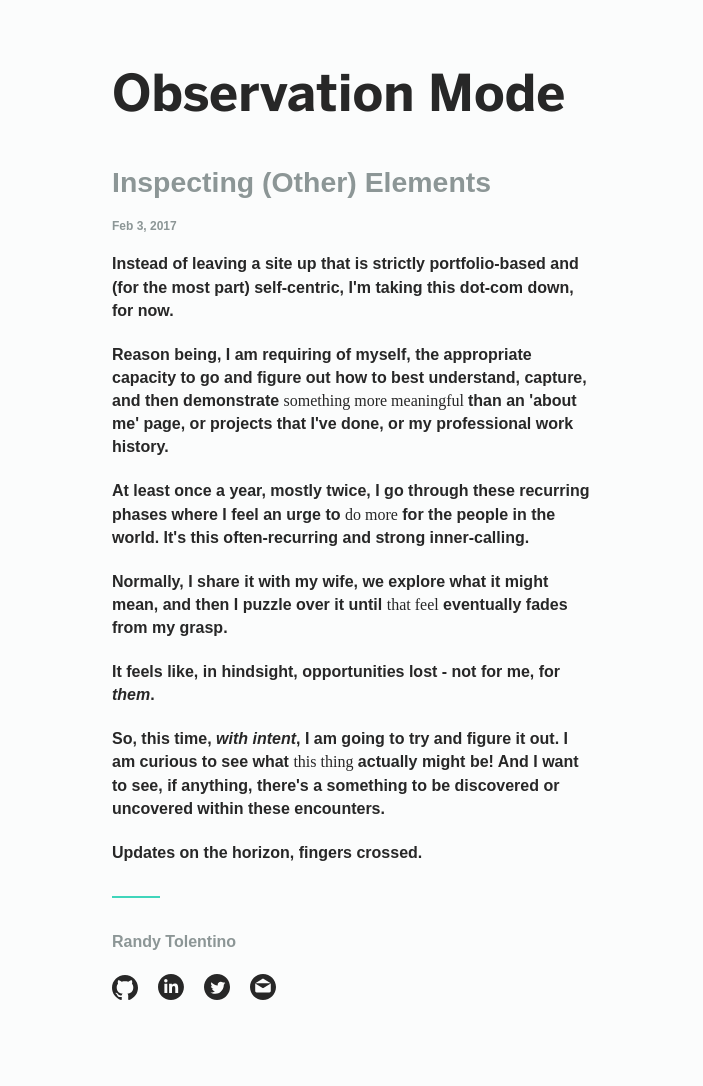
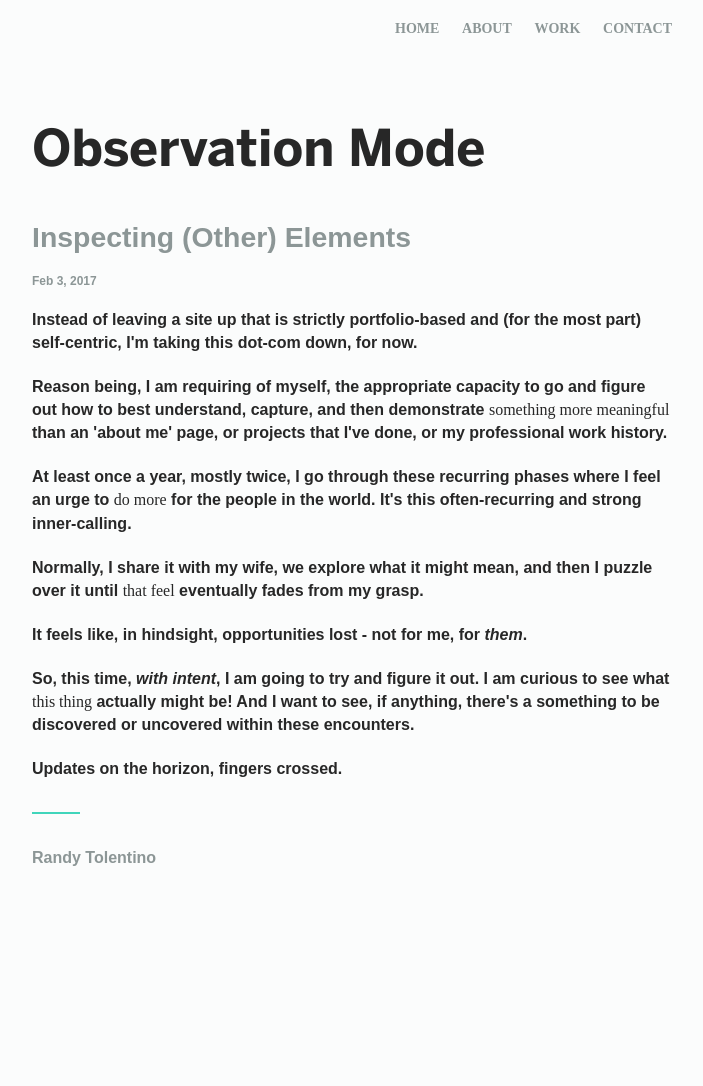
Before and after one commit to techtolentino/techtolentino.github.io, a Jekyll site: the page built from index.html, in a window 1280 px wide. Shown: the whole page, without its empty margins (288-991 px from the left). Built offline with Jekyll 4.4.1, drawn with Linux system fonts in a browser that asks for light colours; some web fonts are replaced; after the commit the page ends 954 px from its top, so only the background shows below that.

Commit message:
adding pages and nav

```diff
--- /dev/null
+++ b/_includes/header.html
@@ -0,0 +1,20 @@
+<header>
+    <div class="band band--header">
+        <div class="container container-md">
+            <ul class="nav-list">
+                <a href="/" class="nav-list--link">
+                    <li class="nav-list--item text--SMALL">Home</li>
+                </a>
+                <a href="/about" class="nav-list--link">
+                    <li class="nav-list--item text--SMALL">About</li>
+                </a>
+                <a href="/work" class="nav-list--link">
+                    <li class="nav-list--item text--SMALL">Work</li>
+                </a>
+                <a href="contact" class="nav-list--link"
+                    ><li class="nav-list--item text--SMALL">Contact</li>
+                </a>
+            </ul>
+        </div>
+    </div>
+</header>
--- a/_layouts/default.html
+++ b/_layouts/default.html
@@ -2,6 +2,13 @@
 <html class="no-js" lang="">
     {% include head.html %}
     <body>
-        {{content}}
+        {% include header.html %}
+        <div class="band-md">
+            <div class="container container-md">
+                <h1>{{page.title}}</h1>
+                <h3>{{page.subtitle}}</h3>
+                {{content}}
+            </div>
+        </div>
     </body>
 </html>
--- a/_sass/_band.scss
+++ b/_sass/_band.scss
@@ -15,5 +15,8 @@
         background: $secondary;
     }
 
-
+    &--header {
+        width: 100%;
+        padding: $spacing-unit / 2 0 $spacing-unit / 2 0;
+    }
 }
--- a/_sass/_config.scss
+++ b/_sass/_config.scss
@@ -17,5 +17,5 @@ $gray: #8C9696;
 
 // Width of the content area
 $large-screen: 60em;
-$medium-screen: 48em;
-$small-screen: 30em;
+$medium-screen: 50em;
+$small-screen: 40em;
--- a/_sass/_nav-list.scss
+++ b/_sass/_nav-list.scss
@@ -1,15 +1,22 @@
 .nav-list {
     list-style-type: none;
-    padding-left: 0;
+    padding: 0;
+    margin: 0;
+    text-align: right;
 
     &--item {
         display: inline-block;
-        padding-right: $spacing-unit / 2;
+        padding: 0 0 0 $spacing-unit / 1.5;
+        text-transform: uppercase;
     }
 
     &--link {
+        color: $gray;
+        font-family: 'Benton Light';
+
         &:hover {
             text-decoration: none;
+            color: $primary;
         }
     }
 }
--- a/_sass/_utils.scss
+++ b/_sass/_utils.scss
@@ -2,4 +2,8 @@
     &--META {
         color: $gray;
     }
+
+    &--SMALL {
+        font-size: .875em;
+    }
 }
--- /dev/null
+++ b/about.html
@@ -0,0 +1,4 @@
+---
+layout: default
+title: About
+---
--- a/index.html
+++ b/index.html
@@ -22,26 +23,3 @@ subtitle: Inspecting (Other) Elements
 <hr class="divider--LIGHT">
 
 <p class="text--META">Randy Tolentino</p>
-
-<ul class="nav-list">
-    <li class="nav-list--item">
-        <a class="nav-list--link" href="https://github.com/techtolentino" target="blank">
-            <img src="/assets/github.svg" class="icon-sm" alt="">
-        </a>
-    </li>
-    <li class="nav-list--item">
-        <a class="nav-list--link" href="https://linkedin.com/in/randytolentino" target="blank">
-            <img src="/assets/linkedin.svg" class="icon-sm" alt="">
-        </a>
-    </li>
-    <li class="nav-list--item">
-        <a class="nav-list--link" href="https://twitter.com/techtolentino" target="blank">
-            <img src="/assets/twitter.svg" class="icon-sm" alt="">
-        </a>
-    </li>
-    <li class="nav-list--item">
-        <a class="nav-list--link" href="mailto:makertolentino@gmail.com" target="blank">
-            <img src="/assets/email.svg" class="icon-sm" alt="">
-        </a>
-    </li>
-</ul>
--- /dev/null
+++ b/work.html
@@ -0,0 +1,4 @@
+---
+layout: default
+title: Work
+---
```
Also changed, not shown: other parts of index.html (+2 -1 lines), contact.html (added, +27 -0 lines), README.md.
